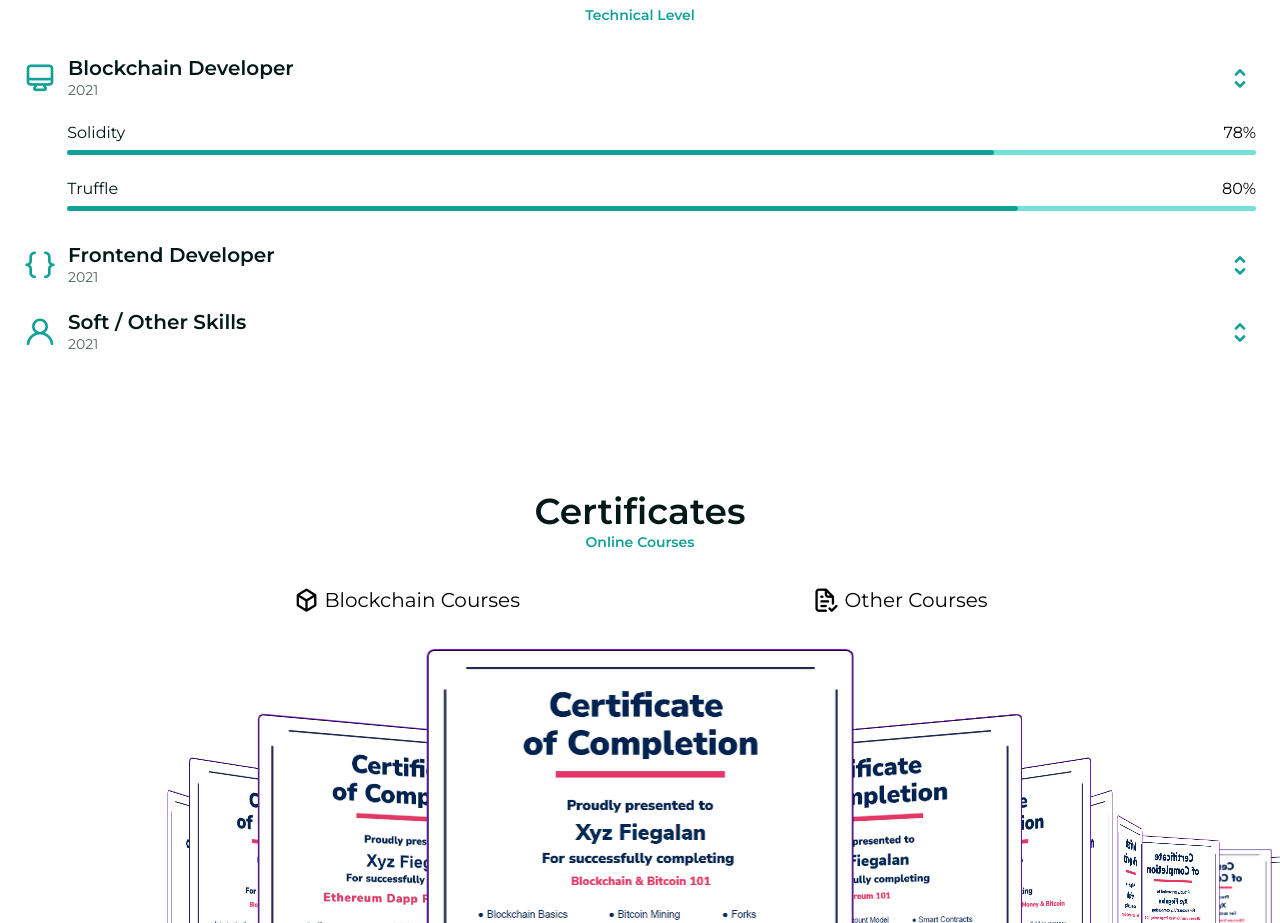
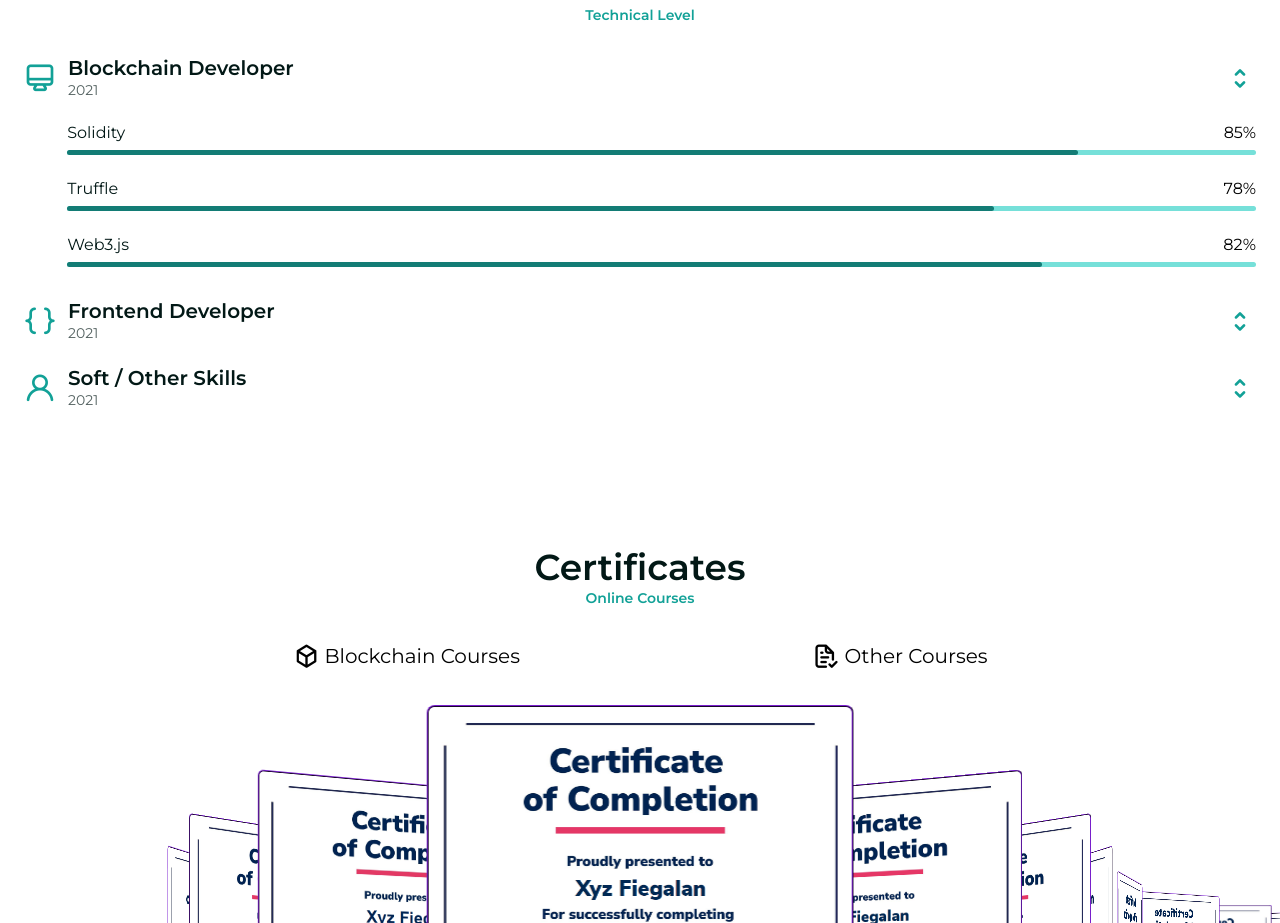
Before and after one commit to CryptoPH-Xyz/My-Porfolio, a React (Create React App) app: page / in a window 1280 px wide. Shown: the part 2201-3124 px from the top of the page. Built offline with nearby package versions, Linux system fonts and the light colour scheme.

Commit message:
fix skills using styled-components

```diff
--- a/package.json
+++ b/package.json
@@ -11,6 +11,7 @@
     "react": "^17.0.2",
     "react-dom": "^17.0.2",
     "react-scripts": "4.0.3",
+    "styled-components": "^5.3.0",
     "swiper": "^6.7.1",
     "web-vitals": "^1.1.2"
   },
--- a/src/App.css
+++ b/src/App.css
@@ -2,7 +2,7 @@
 @import url("https://unicons.iconscout.com/release/v4.0.0/css/line.css");
 
 /********************* GOOGLE FONTS **********************/
-@import url('https://fonts.googleapis.com/css2?family=Montserrat:wght@300;400;600&display=swap');
+@import url("https://fonts.googleapis.com/css2?family=Montserrat:wght@300;400;600&display=swap");
 
 :root {
   --header-height: 3rem;
@@ -16,19 +16,19 @@
   --text-color-light: hsl(176, 8%, 35%);
   --input-color: hsl(176, 70%, 80%);
   --body-color: hsl(176, 60%, 99%);
-  --container-color: #FFF;
+  --container-color: #fff;
 
   --shadow-color: hsl(176, 65%, 20%);
 
-  --body-font: 'Montserrat', sans-serif;
+  --body-font: "Montserrat", sans-serif;
 
   --big-font-size: 2rem;
   --h1-font-size: 1.5rem;
   --h2-font-size: 1.25rem;
   --h3-font-size: 1.125rem;
-  --normal-font-size: .938rem;
-  --small-font-size: .813rem;
-  --smaller-font-size: .75rem;
+  --normal-font-size: 0.938rem;
+  --small-font-size: 0.813rem;
+  --smaller-font-size: 0.75rem;
 
   --font-medium: 500;
   --font-semi-bold: 600;
@@ -45,8 +45,8 @@
     --h2-font-size: 1.5rem;
     --h3-font-size: 1.25rem;
     --normal-font-size: 1rem;
-    --small-font-size: .875rem;
-    --smaller-font-size: .813rem;
+    --small-font-size: 0.875rem;
+    --smaller-font-size: 0.813rem;
   }
 }
 
@@ -67,7 +67,10 @@ body {
   color: var(--text-color);
 }
 
-h1,h2,h3,h4 {
+h1,
+h2,
+h3,
+h4 {
   color: var(--title-color);
   font-weight: var(--font-semi-bold);
 }
@@ -80,13 +83,13 @@ a {
   text-decoration: none;
 }
 
-img{
+img {
   max-width: 100%;
   height: auto;
 }
 
 /********************* REUSABLE **********************/
-.section{
+.section {
   padding: 5rem 0 2rem;
 }
 
@@ -102,7 +105,8 @@ img{
   color: var(--first-color);
 }
 
-.section-title, .section-subtitle {
+.section-title,
+.section-subtitle {
   text-align: center;
 }
 
@@ -121,9 +125,9 @@ img{
 .button {
   display: inline-block;
   background-color: var(--first-color);
-  color: #FFF;
-  padding: .7rem;
-  border-radius: .5rem;
+  color: #fff;
+  padding: 0.7rem;
+  border-radius: 0.5rem;
   font-weight: var(--font-medium);
 }
 
@@ -132,10 +136,11 @@ img{
   cursor: pointer;
 }
 
-.button-icon, .button-icon-down{
+.button-icon,
+.button-icon-down {
   font-size: 1.2rem;
   margin-left: 0.25rem;
-  transition: .3s;
+  transition: 0.3s;
 }
 
 .button-flex {
@@ -156,19 +161,19 @@ img{
 
 /********************* SCROLL **********************/
 ::-webkit-scrollbar {
-  width: .60rem;
+  width: 0.6rem;
   background-color: var(--first-color-lighter);
-  border-radius: .5rem;
+  border-radius: 0.5rem;
 }
 
 ::-webkit-scrollbar-thumb {
   background-color: var(--first-color);
-  border-radius: .5rem;
+  border-radius: 0.5rem;
 }
 
 ::-webkit-scrollbar-thumb:hover {
   background-color: var(--first-color-hover);
-  border-radius: .5rem;
+  border-radius: 0.5rem;
 }
 
 /********************* NAVBAR **********************/
@@ -201,7 +206,7 @@ img{
 .nav-avatar:hover {
   cursor: pointer;
   transform: scale(1.1);
-  transition: .3s;
+  transition: 0.3s;
 }
 
 .nav-btns {
@@ -210,15 +215,20 @@ img{
 }
 
 .nav-menu-link {
-  padding: .25rem .75rem;
+  padding: 0.25rem 0.75rem;
   color: var(--first-color-hover);
   font-weight: 600;
-  font-size: .9rem;
+  font-size: 0.9rem;
 }
 
 .nav-menu-link:hover {
-  background: linear-gradient(120deg, var(--first-color-hover) 30%, var(--first-color) 50%, var(--first-color-hover) 70%);
-  color: #FFF;
+  background: linear-gradient(
+    120deg,
+    var(--first-color-hover) 30%,
+    var(--first-color) 50%,
+    var(--first-color-hover) 70%
+  );
+  color: #fff;
   border-radius: 1rem;
 }
 
@@ -256,7 +266,7 @@ img{
     padding: 2rem 1.5rem 2rem;
     box-shadow: 0 1px 5px var(--shadow-color);
     border-radius: 0 0 1.5rem 1.5rem;
-    transition: .3s;
+    transition: 0.3s;
   }
 }
 
@@ -309,10 +319,9 @@ img{
   padding: 2rem 1.5rem 2rem;
   box-shadow: 1px 0 5px var(--shadow-color);
   border-radius: 0 1.5rem 1.5rem 0;
-  transition: .3s;
+  transition: 0.3s;
   z-index: var(--z-fixed);
 }
-
 
 .sidebar-close {
   font-size: 1.25rem;
@@ -369,11 +378,11 @@ img{
 }
 
 .sidebar-button:hover .button-icon-down {
-  transform: translateY(.25rem);
+  transform: translateY(0.25rem);
 }
 
 .sidebar-button:hover .button-icon {
-  transform: translateX(.25rem);
+  transform: translateX(0.25rem);
 }
 
 .sidebar-contact-data {
@@ -406,7 +415,7 @@ img{
 /********************* HOME **********************/
 .home-img {
   width: 300px;
-  border-radius: .5rem;
+  border-radius: 0.5rem;
   justify-self: center;
   align-self: center;
 }
@@ -417,15 +426,16 @@ img{
 
 .home-grid-content {
   padding: 0 2rem 1rem;
-  box-shadow: -.2rem .4rem .3rem var(--shadow-color);
-  border: .1rem solid var(--shadow-color);
+  box-shadow: -0.2rem 0.4rem 0.3rem var(--shadow-color);
+  border: 0.1rem solid var(--shadow-color);
   border-radius: 1rem;
   background-color: var(--container-color);
 }
 
-.home-grid-header, .home-description {
+.home-grid-header,
+.home-description {
   text-align: center;
-  padding: 1rem 0 .5rem;
+  padding: 1rem 0 0.5rem;
 }
 
 .home-grid-header {
@@ -436,7 +446,7 @@ img{
 .home-icon {
   font-size: 1.5rem;
   color: var(--first-color-second);
-  padding: 0 .15rem 0;
+  padding: 0 0.15rem 0;
 }
 
 .home-grid-title {
@@ -464,7 +474,8 @@ img{
   font-weight: var(--font-semi-bold);
 }
 
-.home-info-title, .home-info-name {
+.home-info-title,
+.home-info-name {
   display: block;
   text-align: center;
   color: var(--second-color);
@@ -487,7 +498,10 @@ img{
   padding: 1rem 1rem 0;
 }
 
-.days, .hours, .minutes, .seconds {
+.days,
+.hours,
+.minutes,
+.seconds {
   font-size: var(--h2-font-size);
   font-weight: var(--font-semi-bold);
   color: var(--first-color);
@@ -526,7 +540,7 @@ img{
 .toggle-button:hover {
   color: var(--first-color);
   transform: scale(1.1);
-  transition: .3s;
+  transition: 0.3s;
 }
 
 .toggle-icon {
@@ -544,7 +558,7 @@ img{
   text-align: right;
 }
 
-.experience-title{
+.experience-title {
   font-size: var(--normal-font-size);
   font-weight: var(--font-semi-bold);
 }
@@ -584,18 +598,18 @@ img{
 }
 
 .experience-button:hover .button-icon {
-  transform: translateX(.25rem);
+  transform: translateX(0.25rem);
 }
 
 .experience-button:hover .button-icon-down {
-  transform: translateY(.25rem);
+  transform: translateY(0.25rem);
 }
 
 /********************* PROJECT **********************/
 .project-content {
   padding: 1rem 2rem 1rem;
-  box-shadow: -.2rem .4rem .3rem var(--shadow-color);
-  border: .1rem solid var(--shadow-color);
+  box-shadow: -0.2rem 0.4rem 0.3rem var(--shadow-color);
+  border: 0.1rem solid var(--shadow-color);
   border-radius: 1rem;
   background-color: var(--container-color);
 }
@@ -615,12 +629,12 @@ img{
   font-size: var(--font-semi-bold);
   cursor: pointer;
   transform: scale(1.1);
-  transition: .3s;
+  transition: 0.3s;
 }
 
 .project-img {
-  border-radius: .5rem;
-  box-shadow: -.1rem .1rem .5rem var(--shadow-color);
+  border-radius: 0.5rem;
+  box-shadow: -0.1rem 0.1rem 0.5rem var(--shadow-color);
 }
 
 .project-buttons {
@@ -630,7 +644,7 @@ img{
 }
 
 .project-button:hover .button-icon {
-  transform: translateX(.25rem);
+  transform: translateX(0.25rem);
 }
 
 /********************* MODAL **********************/
@@ -640,13 +654,13 @@ img{
   left: 0;
   right: 0;
   bottom: 0;
-  background-color: rgba(0, 0, 0, .7);
+  background-color: rgba(0, 0, 0, 0.7);
   display: flex;
   align-items: center;
   justify-content: center;
   padding: 0 1rem;
   z-index: var(--z-modal);
-  transition: .3s;
+  transition: 0.3s;
 }
 
 /*--- Below is for the modal with a Resume in the Experience section ---*/
@@ -656,12 +670,12 @@ img{
   left: 0;
   right: 0;
   bottom: 0;
-  background-color: rgba(0, 0, 0, .7);
+  background-color: rgba(0, 0, 0, 0.7);
   display: flex;
   justify-content: center;
   padding: 0 1rem;
   z-index: var(--z-modal);
-  transition: .3s;
+  transition: 0.3s;
 }
 
 .modal-with-scrollbar {
@@ -678,21 +692,21 @@ img{
 
 .resume-close {
   color: rgb(226, 77, 77);
-  border-radius: .5rem;
+  border-radius: 0.5rem;
   font-size: 2rem;
-  margin: 0 .7rem 0;
+  margin: 0 0.7rem 0;
 }
 
 .resume-close:hover {
   cursor: pointer;
-  transition: .3s;
+  transition: 0.3s;
 }
 /*--- Above is for the modal with a Resume in the Experience section ---*/
 
 .modal-container {
   position: relative;
   background-color: var(--container-color);
-  border-radius: .5rem;
+  border-radius: 0.5rem;
   padding: 1.5rem;
   border: 3px solid var(--first-color-lighter);
 }
@@ -710,7 +724,7 @@ img{
 
 .modal-logo {
   font-size: 1.25rem;
-  padding-right: .25rem;
+  padding-right: 0.25rem;
   color: var(--first-color);
 }
 
@@ -728,7 +742,7 @@ img{
 .modal-close:hover {
   color: var(--first-color);
   transform: scale(1.1);
-  transition: .3s;
+  transition: 0.3s;
   cursor: pointer;
 }
 
@@ -749,7 +763,7 @@ img{
 
 .ongoing-icon {
   color: rgb(173, 19, 19);
-  margin-right: .5rem;
+  margin-right: 0.5rem;
 }
 
 /********************* SKILLS **********************/
@@ -764,18 +778,19 @@ img{
   cursor: pointer;
 }
 
-.skills-icon, .skills-arrow {
+.skills-icon,
+.skills-arrow {
   font-size: 2rem;
   color: var(--first-color);
 }
 
 .skills-icon {
-  margin-right: .75rem;
+  margin-right: 0.75rem;
 }
 
 .skills-arrow {
   margin-left: auto;
-  transition: .3s;
+  transition: 0.3s;
 }
 
 .skills-arrow:hover {
@@ -809,37 +824,10 @@ img{
   font-weight: var(--font-medium);
 }
 
-.skills-bar, .skills-percentage {
+.data-bar,
+.data-percentage {
   height: 5px;
-  border-radius: .25rem;
-}
-
-.skills-bar {
-  background-color: var(--first-color-lighter);
-}
-
-.skills-percentage {
-  display: block;
-  background-color: var(--first-color);
-}
-
-.skills-solidity {
-  width: 78%;
-}
-.skills-truffle {
-  width: 80%;
-}
-.skills-html {
-  width: 83%;
-}
-.skills-css {
-  width: 77%;
-}
-.skills-js {
-  width: 75%;
-}
-.skills-react {
-  width: 82%;
+  border-radius: 0.25rem;
 }
 
 .soft-skills {
@@ -850,7 +838,7 @@ img{
 
 .soft-icon-check {
   color: var(--first-color);
-  margin-right: .5rem;
+  margin-right: 0.5rem;
 }
 
 /********************* CERTIFICATES **********************/
@@ -861,7 +849,7 @@ img{
 }
 
 .certificate-img {
-  border-radius: .5rem;
+  border-radius: 0.5rem;
   border: 2px ridge hsl(271, 73%, 28%);
 }
 
@@ -879,7 +867,7 @@ img{
 .contact-icon {
   font-size: 2rem;
   color: var(--first-color);
-  margin-right: .75rem;
+  margin-right: 0.75rem;
 }
 
 .contact-title {
@@ -902,19 +890,19 @@ img{
   background-color: var(--first-color-hover);
   border-radius: 1rem;
   padding: 1rem 3rem 1rem;
-  box-shadow: -.2rem .4rem .3rem var(--shadow-color);
+  box-shadow: -0.2rem 0.4rem 0.3rem var(--shadow-color);
 }
 
 .contact-form-header {
   font-size: var(--h3-font-size);
   font-style: italic;
   text-align: center;
-  color: #FFF;
+  color: #fff;
 }
 
 .contact-label {
   font-size: var(--smaller-font-size);
-  color: #FFF;
+  color: #fff;
   padding-left: 1rem;
 }
 
@@ -926,7 +914,7 @@ img{
   border-radius: 1rem;
   border: none;
   outline: none;
-  padding: .75rem;
+  padding: 0.75rem;
 }
 
 .contact-button {
@@ -955,8 +943,10 @@ img{
   justify-content: space-between;
 }
 
-.footer-text, .footer-copyright, .footer-social-icon {
-  color: #FFF;
+.footer-text,
+.footer-copyright,
+.footer-social-icon {
+  color: #fff;
   font-weight: var(--font-medium);
   font-size: 1rem;
 }
@@ -966,12 +956,13 @@ img{
 }
 
 .footer-social-icon {
-  padding: 0 .75rem 0;
+  padding: 0 0.75rem 0;
 }
 
-.footer-text:hover, .footer-social-icon:hover {
+.footer-text:hover,
+.footer-social-icon:hover {
   cursor: pointer;
   color: var(--first-color-lighter);
   transform: scale(1.1);
-  transition: .3s;
+  transition: 0.3s;
 }
--- a/src/components/Skills.js
+++ b/src/components/Skills.js
@@ -1,9 +1,65 @@
-import React, { useState } from 'react'
+import React, { useState } from 'react';
+import styled from "styled-components";
 
 export default function Skills() {
     const [frontSkills, setFrontSkills] = useState(false);
     const [blockchainSkills, setBlockchainSkills] = useState(true);
     const [otherSkills, setOtherSkills] = useState(false);
+
+    const solidity = 85;
+    const truffle = 78;
+    const web3 = 82;
+    const html = 90;
+    const css = 90;
+    const javascript = 85;
+    const react = 85;
+
+    const SkillsBar = styled.div`
+        background: hsl(176, 63%, 67%);
+    `;
+
+    const Solidity = styled.div`
+        display: block;
+        background: hsl(176, 74%, 28%);
+        width: ${solidity}%;
+    `;
+
+    const Truffle = styled.div`
+        display: block;
+        background: hsl(176, 74%, 28%);
+        width: ${truffle}%;
+    `;
+
+    const Web3 = styled.div`
+        display: block;
+        background: hsl(176, 74%, 28%);
+        width: ${web3}%;
+    `;
+
+    const Html = styled.div`
+        display: block;
+        background: hsl(176, 74%, 28%);
+        width: ${html}%;
+    `;
+
+    const Css = styled.div`
+        display: block;
+        background: hsl(176, 74%, 28%);
+        width: ${css}%;
+    `;
+
+    const Javascript = styled.div`
+        display: block;
+        background: hsl(176, 74%, 28%);
+        width: ${javascript}%;
+    `;
+
+    const ReactBar = styled.div`
+        display: block;
+        background: hsl(176, 74%, 28%);
+        width: ${react}%;
+    `;
+
 
     const showFront = () => {
         setFrontSkills(oldValue => !oldValue)
@@ -37,20 +93,29 @@ export default function Skills() {
                                 <div className="skills-data">
                                     <div className="skills-titles">
                                         <h3 className="skills-name">Solidity</h3>
-                                        <span className="skills-number">78%</span>
+                                        <span className="skills-number">{solidity}%</span>
                                     </div>
-                                    <div className="skills-bar">
-                                        <span className="skills-percentage skills-solidity"></span>
-                                    </div>
+                                    <SkillsBar className="data-bar">
+                                        <Solidity className="data-percentage"></Solidity>
+                                    </SkillsBar>
                                 </div>
                                 <div className="skills-data">
-                                <div className="skills-titles">
+                                    <div className="skills-titles">
                                         <h3 className="skills-name">Truffle</h3>
-                                        <span className="skills-number">80%</span>
+                                        <span className="skills-number">{truffle}%</span>
                                     </div>
-                                    <div className="skills-bar">
-                                        <span className="skills-percentage skills-truffle"></span>
+                                    <SkillsBar className="data-bar">
+                                        <Truffle className="data-percentage"></Truffle>
+                                    </SkillsBar>
+                                </div>
+                                <div className="skills-data">
+                                    <div className="skills-titles">
+                                        <h3 className="skills-name">Web3.js</h3>
+                                        <span className="skills-number">{web3}%</span>
                                     </div>
+                                    <SkillsBar className="data-bar">
+                                        <Web3 className="data-percentage"></Web3>
+                                    </SkillsBar>
                                 </div>
                             </div>
                         : null}
@@ -71,38 +136,38 @@ export default function Skills() {
                                 <div className="skills-data">
                                     <div className="skills-titles">
                                         <h3 className="skills-name">HTML</h3>
-                                        <span className="skills-number">83%</span>
+                                        <span className="skills-number">{html}%</span>
                                     </div>
-                                    <div className="skills-bar">
-                                        <span className="skills-percentage skills-html"></span>
-                                    </div>
+                                    <SkillsBar className="data-bar">
+                                        <Html className="data-percentage"></Html>
+                                    </SkillsBar>
                                 </div>
                                 <div className="skills-data">
                                     <div className="skills-titles">
                                         <h3 className="skills-name">CSS</h3>
-                                        <span className="skills-number">77%</span>
+                                        <span className="skills-number">{css}%</span>
                                     </div>
-                                    <div className="skills-bar">
-                                        <span className="skills-percentage skills-css"></span>
-                                    </div>
+                                    <SkillsBar className="data-bar">
+                                        <Css className="data-percentage"></Css>
+                                    </SkillsBar>
                                 </div>
                                 <div className="skills-data">
                                     <div className="skills-titles">
                                         <h3 className="skills-name">JavaScript</h3>
-                                        <span className="skills-number">75%</span>
+                                        <span className="skills-number">{javascript}%</span>
                                     </div>
-                                    <div className="skills-bar">
-                                        <span className="skills-percentage skills-js"></span>
-                                    </div>
+                                    <SkillsBar className="data-bar">
+                                        <Javascript className="data-percentage"></Javascript>
+                                    </SkillsBar>
                                 </div>
                                 <div className="skills-data">
                                     <div className="skills-titles">
                                         <h3 className="skills-name">React</h3>
-                                        <span className="skills-number">82%</span>
+                                        <span className="skills-number">{react}%</span>
                                     </div>
-                                    <div className="skills-bar">
-                                        <span className="skills-percentage skills-react"></span>
-                                    </div>
+                                    <SkillsBar className="data-bar">
+                                        <ReactBar className="data-percentage"></ReactBar>
+                                    </SkillsBar>
                                 </div>
                             </div>
                         : null}
```
Also changed, not shown: 1 other file (tests, documents, lock files or other folders).
